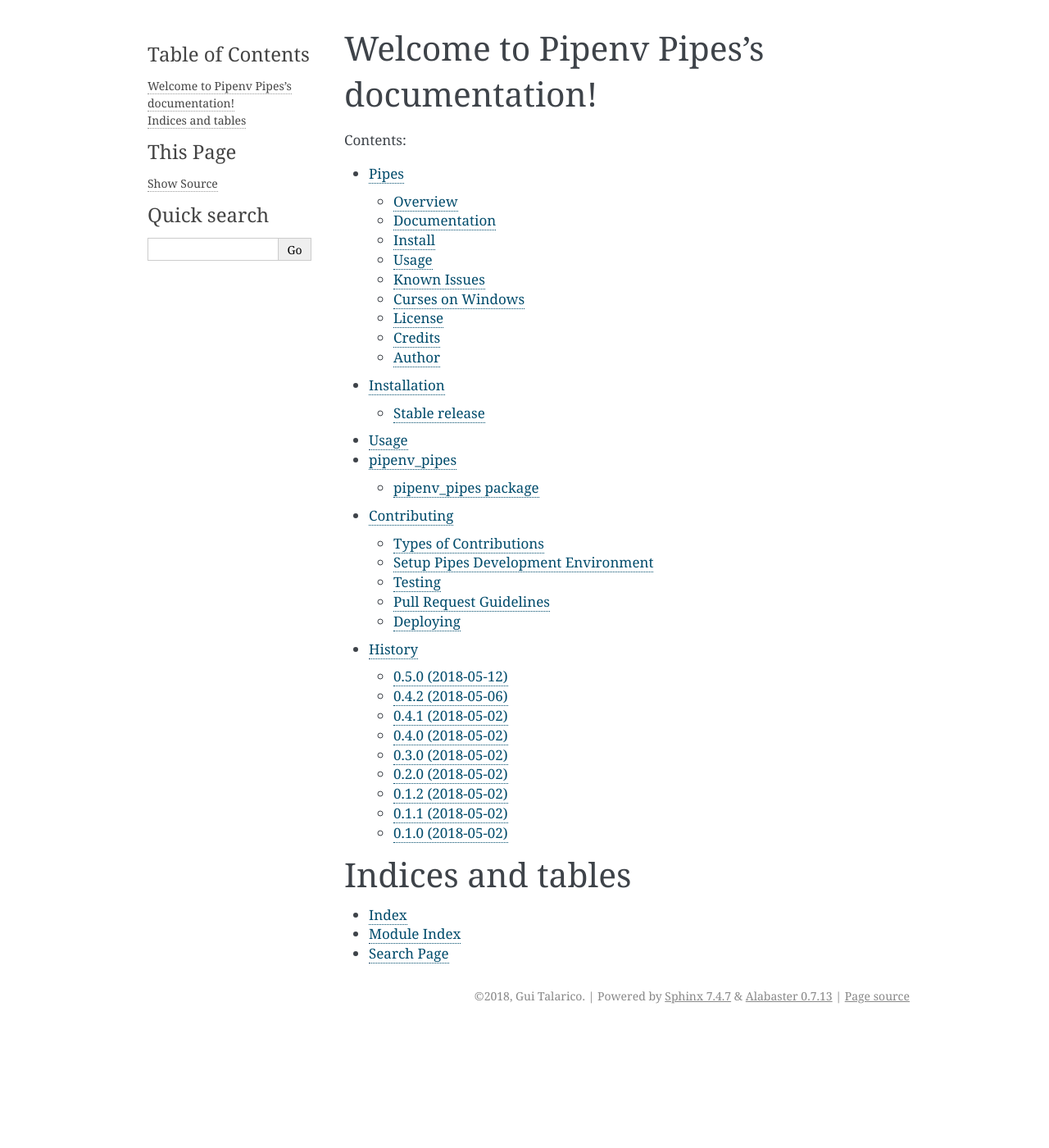
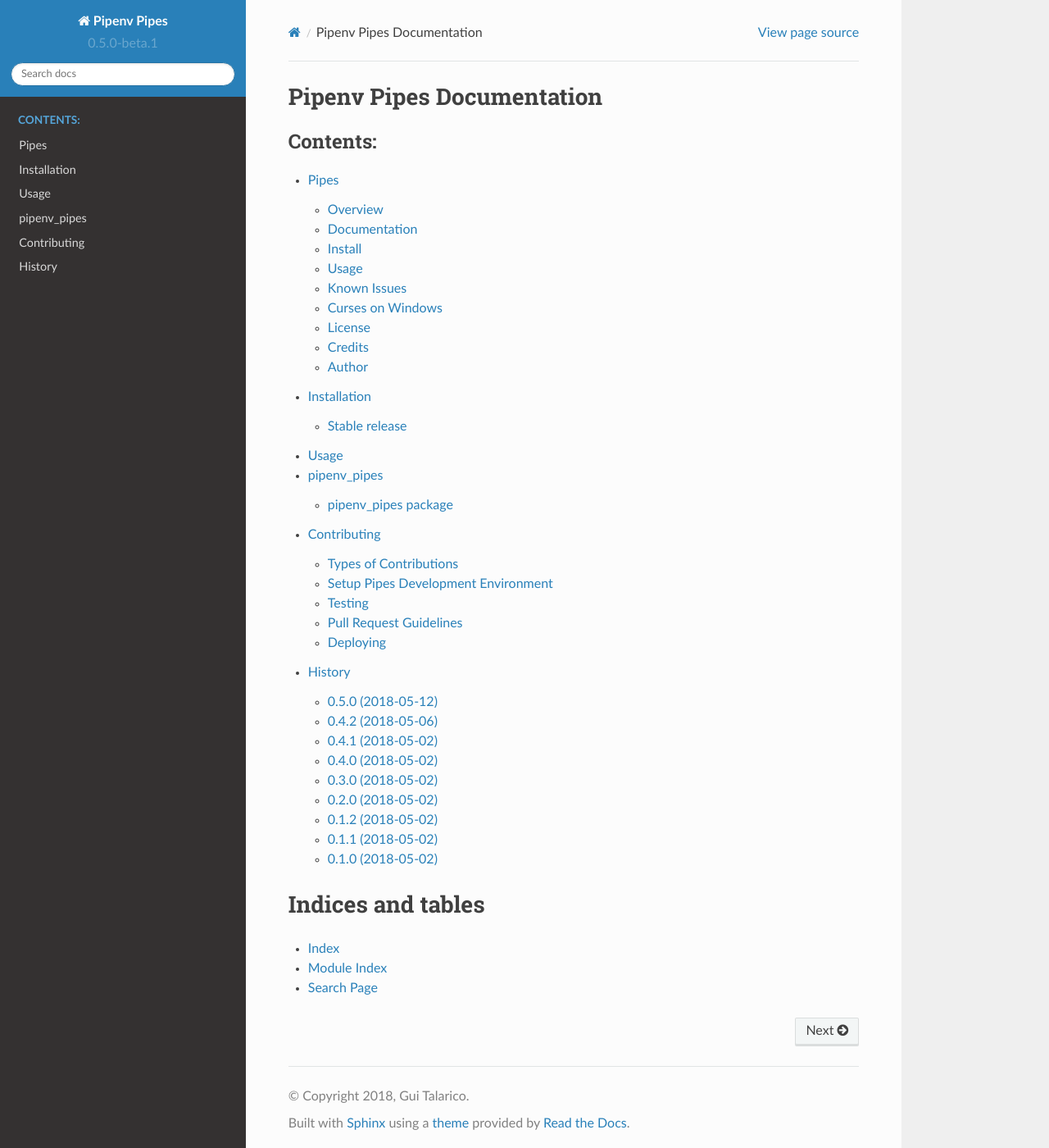
Before and after one commit to gtalarico/pipenv-pipes, a Sphinx documentation site: the page built from docs/index.rst, in a window 1280 px wide and 1400 px high. Shown: the whole window at 82% size. Built offline with Sphinx 7.4.7 and the Read the Docs theme 2.0.0, drawn with Linux system fonts in a browser that asks for light colours.

Commit message:
Updted docs

```diff
--- a/docs/conf.py
+++ b/docs/conf.py
@@ -84,7 +84,8 @@
 # The theme to use for HTML and HTML Help pages.  See the documentation for
 # a list of builtin themes.
 #
-html_theme = 'alabaster'
+html_theme = 'sphinx_rtd_theme'
+# html_theme = 'alabaster'
 
 # Theme options are theme-specific and customize the look and feel of a
 # theme further.  For a list of options available for each theme, see the
--- a/docs/index.rst
+++ b/docs/index.rst
@@ -1,5 +1,5 @@
-Welcome to Pipenv Pipes's documentation!
-======================================
+Pipenv Pipes Documentation
+==========================
 
 .. toctree::
    :maxdepth: 2
```
Also changed, not shown: 2 other files.
